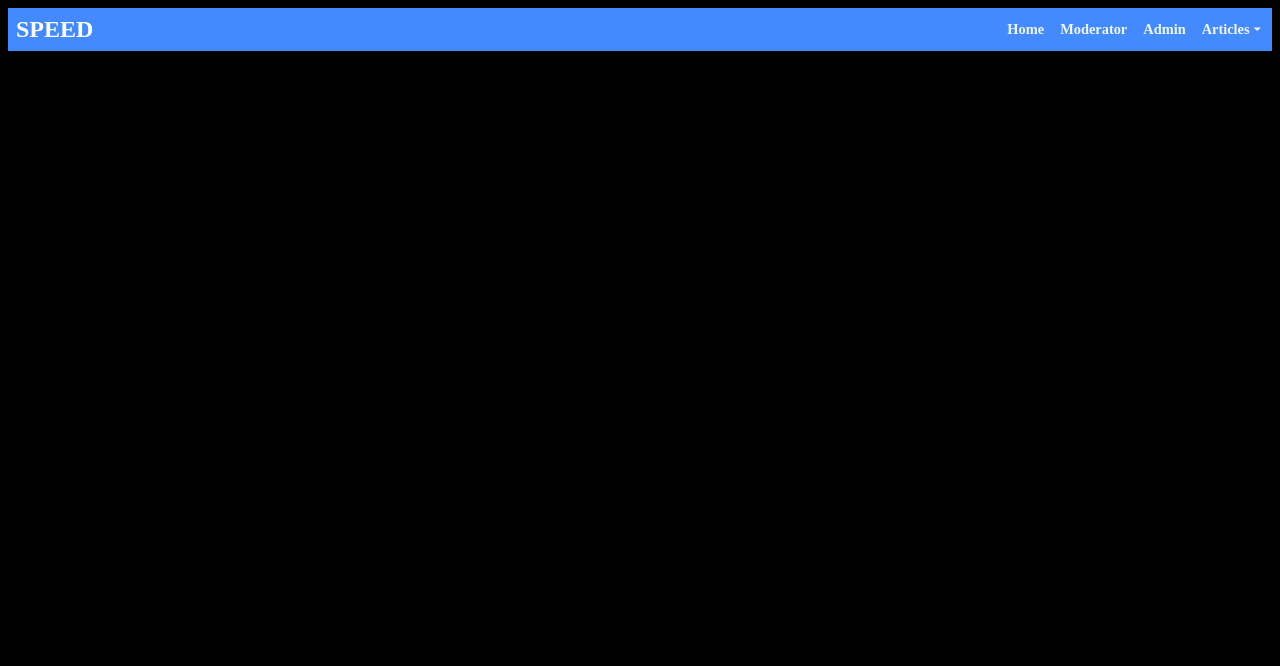
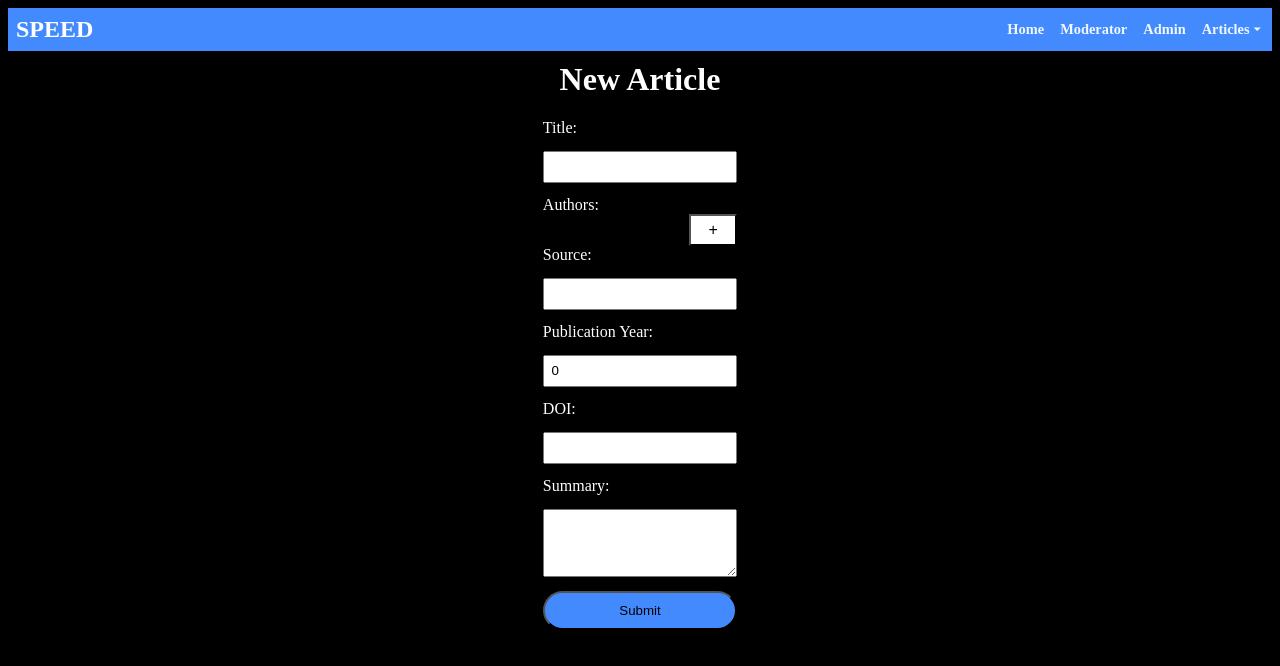
Before and after one commit to angeles-renjo/cisev5, a Next.js app in the folder frontend/: page /articles/new in a window 1280 px wide. Shown: the top 666 px of the page. Built offline with nearby package versions, Linux system fonts and the light colour scheme.

Commit message:
redo new.tsx

```diff
--- a/frontend/src/pages/articles/new.tsx
+++ b/frontend/src/pages/articles/new.tsx
@@ -15,8 +15,10 @@
   const submitNewArticle = async (event: FormEvent<HTMLFormElement>) => {
     event.preventDefault();
 
+    event.preventDefault();
+    // Your fetch logic here
     try {
-      const response = await fetch(`https://cisev5.vercel.app/article/submit`, {
+      const response = await fetch("https://cisev5.vercel.app/article/submit", {
         method: "POST",
         headers: {
           "Content-Type": "application/json",
@@ -28,22 +30,44 @@
           year: pubYear,
           doi,
           summary,
+          //linked_discussion: linkedDiscussion,
         }),
       });
 
       if (response.ok) {
         const responseData = await response.json();
+        await setResponseMessage(responseData.message);
         await swal("Submitted", "Article submitted successfully", "success");
+        console.log("Article submitted successfully");
         // You can also reset form fields or perform other actions here
       } else {
         const errorData = await response.json();
+        await setResponseMessage(errorData.message);
         await swal("Failed", "Article submission unsuccessful", "error");
+        console.error("Failed to submit article");
+        // Handle the error here
       }
     } catch (error) {
       console.error("Error occurred:", error);
       await swal("Error", "Please try again", "error");
+      await setResponseMessage(
+        "An error occurred while submitting the article."
+      );
+      // Handle network or other errors here
     }
 
+    console.log(
+      JSON.stringify({
+        title,
+        authors,
+        source,
+        publication_year: pubYear,
+        doi,
+        summary,
+        linked_discussion: linkedDiscussion,
+      })
+    );
+  };
   // Some helper methods for the authors array
   const addAuthor = () => {
     setAuthors(authors.concat([""]));
@@ -170,5 +194,4 @@
     </div>
   );
 };
-};
 export default NewDiscussion;
```
Lines whose indentation alone changed are shown as unchanged.
